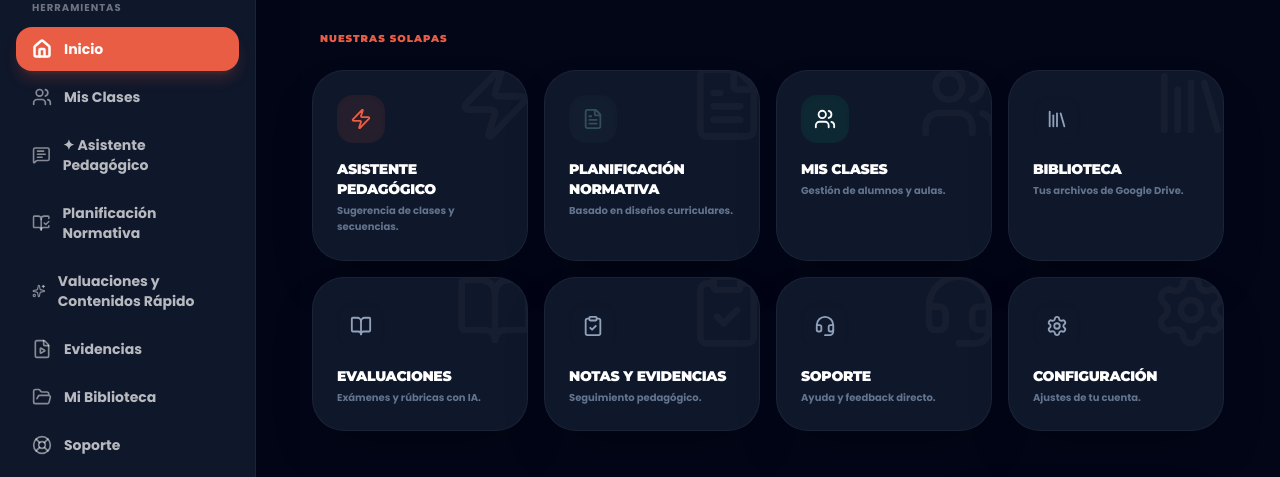
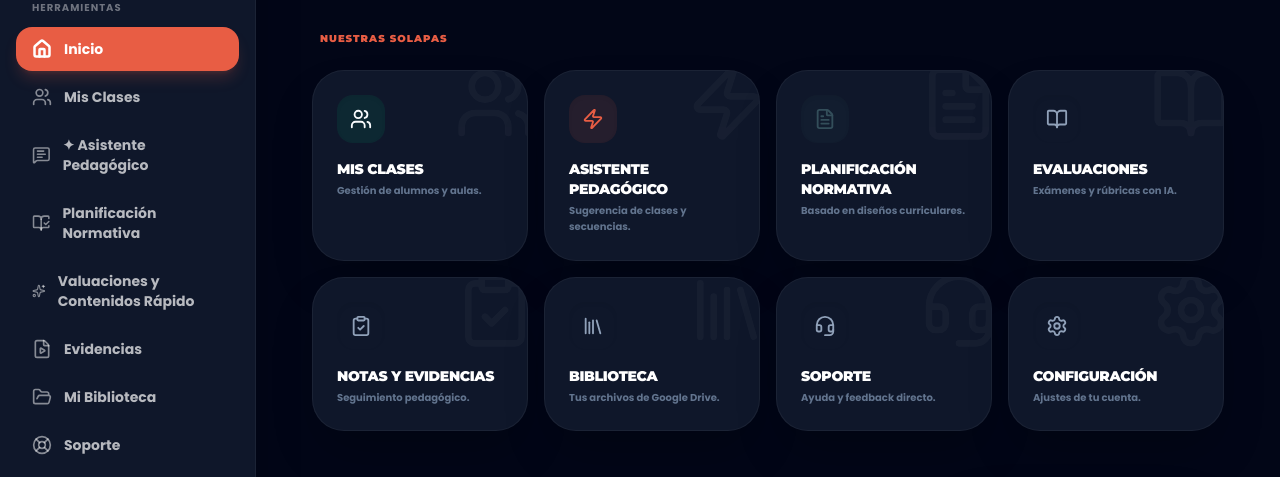
Before and after one commit to arielwin85-dotcom/aula-tranquila, a Next.js app: page / in a window 1280 px wide. Shown: the part 128-605 px from the top of the page. Built offline with nearby package versions, Linux system fonts and the light colour scheme; no server answers; the database is empty.

Commit message:
Home: reorder actions to match sidebar sequence

```diff
--- a/src/app/page.tsx
+++ b/src/app/page.tsx
@@ -36,12 +36,12 @@ export default function Dashboard() {
   }, []);
 
   const ACTIONS = [
+    { name: 'Mis Clases', icon: Users, color: 'emerald-500', link: '/clases', desc: 'Gestión de alumnos y aulas.' },
     { name: 'Asistente Pedagógico', icon: Zap, color: 'brand-orange', link: '/chat', desc: 'Sugerencia de clases y secuencias.' },
     { name: 'Planificación Normativa', icon: FileText, color: 'brand-blue', link: '/normativa', desc: 'Basado en diseños curriculares.' },
-    { name: 'Mis Clases', icon: Users, color: 'emerald-500', link: '/clases', desc: 'Gestión de alumnos y aulas.' },
-    { name: 'Biblioteca', icon: Library, color: 'brand-peach', link: '/biblioteca', desc: 'Tus archivos de Google Drive.' },
     { name: 'Evaluaciones', icon: BookOpen, color: 'purple-500', link: '/generador', desc: 'Exámenes y rúbricas con IA.' },
     { name: 'Notas y Evidencias', icon: ClipboardCheck, color: 'pink-500', link: '/evidencias', desc: 'Seguimiento pedagógico.' },
+    { name: 'Biblioteca', icon: Library, color: 'brand-peach', link: '/biblioteca', desc: 'Tus archivos de Google Drive.' },
     { name: 'Soporte', icon: Headset, color: 'slate-400', link: '/soporte', desc: 'Ayuda y feedback directo.' },
     { name: 'Configuración', icon: Settings, color: 'brand-navy', link: '/configuracion', desc: 'Ajustes de tu cuenta.' },
   ];
```
